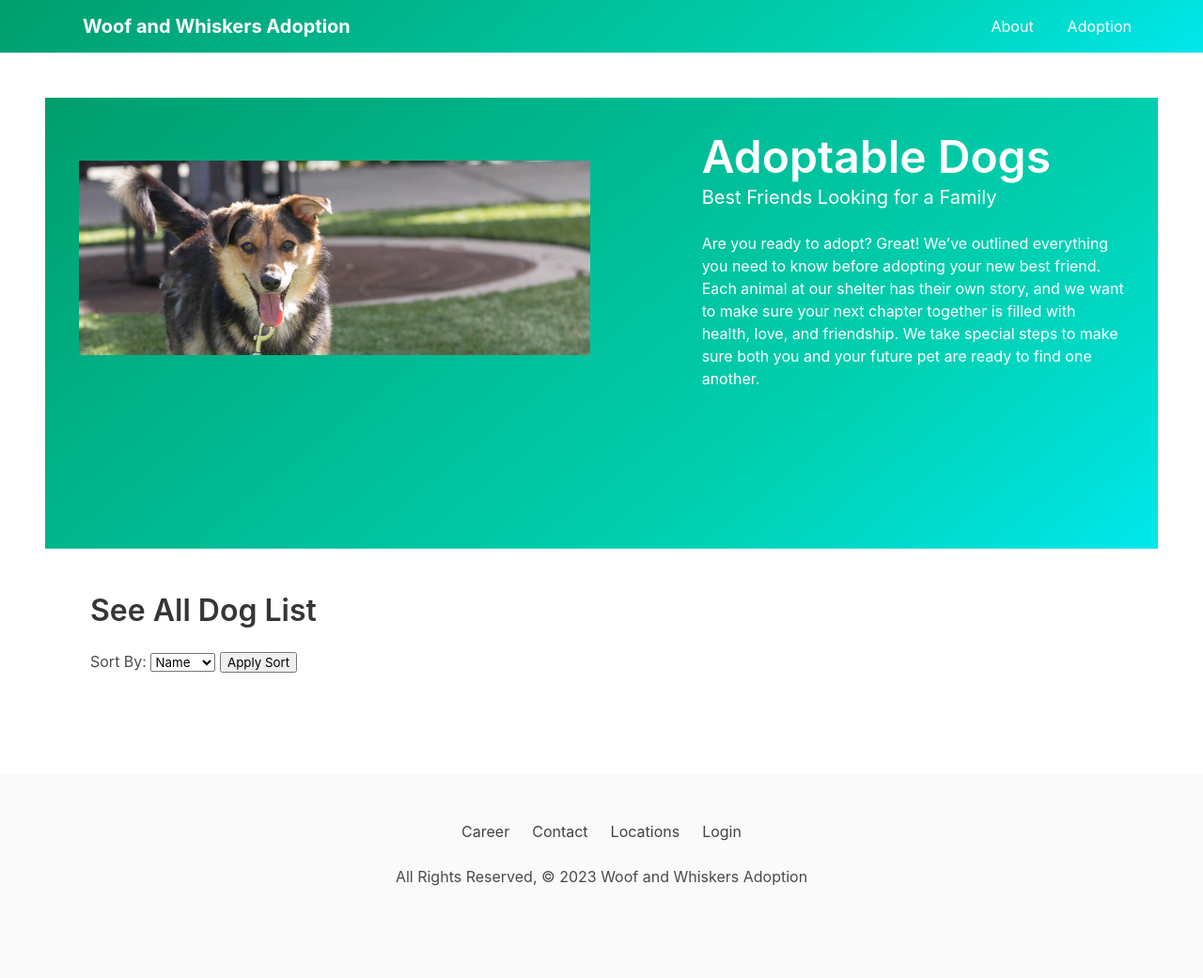
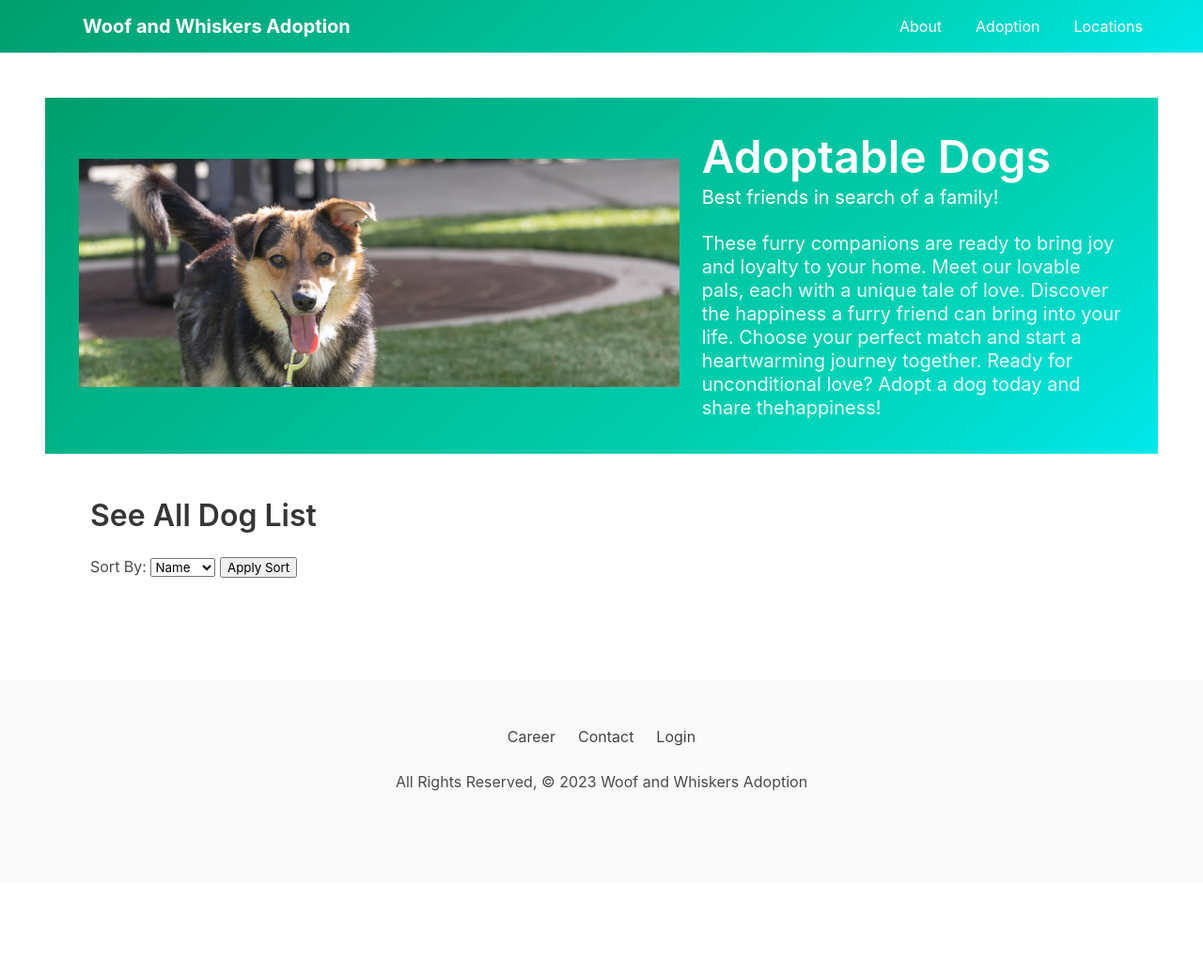
Before and after one commit to Apple-supaporn/project4-dog-and-cat-adoption, a Django app: page /dogs/ in a window 1280 px wide. Shown: the whole page at 94% size. After the commit the page ends 842 px from the top, so only its background shows below. Run offline with Django 4.2, Linux system fonts and the light colour scheme; data that the repository does not hold is empty.

Commit message:
AWS credentials are set on heroku (aws_access_key_id, aws_secret_access_key, s3_bucket, s3_base_url),now can upload photos on heroku deployment + update wording on cat/dog + move location from footer to navbar

```diff
--- a/dog_and_cat_adoption_project/dog_and_cat_adoption_app/templates/dogncat/about.html
+++ b/dog_and_cat_adoption_project/dog_and_cat_adoption_app/templates/dogncat/about.html
@@ -4,7 +4,7 @@
 
 {% block content %}
 <section class="hero is-primary is-bold">
-    <div class="hero-body" style="height: 550px;">
+    <div class="hero-body">
         <div class="container">
             <div class="columns is-vcentered">
                 <!-- Left side: Image -->
@@ -20,7 +20,7 @@
                         Compassion Meets Action
                     </h1>
                     <h2 class="title is-4 has-text-white"><br>
-                        Together, we make a difference—one adoption,
+                        Together, we make a difference - one adoption,
                         one family, and one happily wagging tail at a time.
                     </h2>
                 </div>
--- a/dog_and_cat_adoption_project/dog_and_cat_adoption_app/templates/dogncat/base.html
+++ b/dog_and_cat_adoption_project/dog_and_cat_adoption_app/templates/dogncat/base.html
@@ -47,7 +47,6 @@
                   <!-- add more dropdown if needed -->
                 </div>
               </div>
-              <a class="navbar-item" href="{% url 'logout' %}">Log Out</a>
               {% else %}
               <div class="navbar-item is-hoverable">
                 <a class="navbar-item has-text-white" href="{% url 'index' %}">Adoption</a>
@@ -58,6 +57,11 @@
                 </div>
               {% endif %}
             </div>
+            <a class="navbar-item" href="{% url 'hours_locations' %}">Locations</a>
+            {% if user.is_authenticated %}
+            <a class="navbar-item" href="{% url 'logout' %}">Log Out</a>
+            {% else %}
+            {% endif %}
           </div>
         </div>
       </nav>
@@ -77,9 +81,6 @@
       </div>
       <div class="column is-narrow">
         <a href="{% url 'contact' %}" class="has-text-gray" style="color: rgb(66, 66, 66);">Contact</a>
-      </div>
-      <div class="column is-narrow">
-        <a href="{% url 'hours_locations' %}" class="has-text-gray"  style="color: rgb(66, 66, 66);">Locations</a>
       </div>
       <div class="column is-narrow">
         <a href="{% url 'login' %}" class="has-text-gray" style="color: rgb(66, 66, 66);">Login</a>
@@ -104,5 +105,7 @@
     });
   </script>
 
+
+
 </body>
 </html>
--- a/dog_and_cat_adoption_project/dog_and_cat_adoption_app/templates/dogncat/dog_list.html
+++ b/dog_and_cat_adoption_project/dog_and_cat_adoption_app/templates/dogncat/dog_list.html
@@ -3,22 +3,23 @@
 {% block content %}
 
 <section class="hero is-primary is-bold">
-    <div class="hero-body" style="height: 480px;">
+    <div class="hero-body">
         <div class="columns">
             <div class="columns is-vcentered">
                 <!-- Left side: Image -->
-                <div class="column is-6">
+                <div class="column is-7">
                     <img src="{% static 'images/dog_header.jpeg' %}" alt="pets" class="big-photo" style="width: 100%; height: 100%; object-fit: cover;">
                 </div>
                 <!-- Right side: Message -->
-                <div class="column is-5 is-offset-1">
+                <div class="column is-5">
                     <h1 class="title is-1 has-text-white"> Adoptable Dogs </h1>
-                    <h2 class="subtitle has-text-white"> Best Friends Looking for a Family </h2>
-                    <p>Are you ready to adopt? Great! We’ve outlined everything you need to
-                        know before adopting your new best friend. Each animal at our shelter
-                        has their own story, and we want to make sure your next chapter together
-                        is filled with health, love, and friendship. We take special steps to make
-                        sure both you and your future pet are ready to find one another. </p>
+                    <h2 class="subtitle has-text-white"> Best friends in search of a family!</h2>
+                    <h2 class="subtitle">These furry companions are ready to bring joy and loyalty
+                        to your home. Meet our lovable pals, each with a unique tale
+                        of love. Discover the happiness a furry friend can bring into your
+                        life. Choose your perfect match and start a heartwarming journey
+                        together. Ready for unconditional love? Adopt a dog today
+                        and share thehappiness!</h2>
                 </div>
             </div>
         </div>
--- a/dog_and_cat_adoption_project/dog_and_cat_adoption_project/settings.py
+++ b/dog_and_cat_adoption_project/dog_and_cat_adoption_project/settings.py
@@ -129,7 +129,7 @@ STATIC_URL = 'static/'
 
 
 # add LOGIN_REDIRECT_URL to specify where a successful login should be redirected.
-LOGIN_REDIRECT_URL = '/pets/'
+LOGIN_REDIRECT_URL = '/'
 
 # LOGOUT_REDIRECT_URL tells Django where to take user after they logout rather than the default admin logout page
 LOGOUT_REDIRECT_URL = '/'
```
Also changed, not shown: dog_and_cat_adoption_project/dog_and_cat_adoption_app/templates/dogncat/cat_list.html (+9 -9 lines), dog_and_cat_adoption_project/dog_and_cat_adoption_app/templates/dogncat/home.html (+8 -2 lines), dog_and_cat_adoption_project/dog_and_cat_adoption_app/templates/dogncat/index.html (+7 -3 lines), dog_and_cat_adoption_project/dog_and_cat_adoption_app/static/css/style.css (line endings or trailing spaces).
